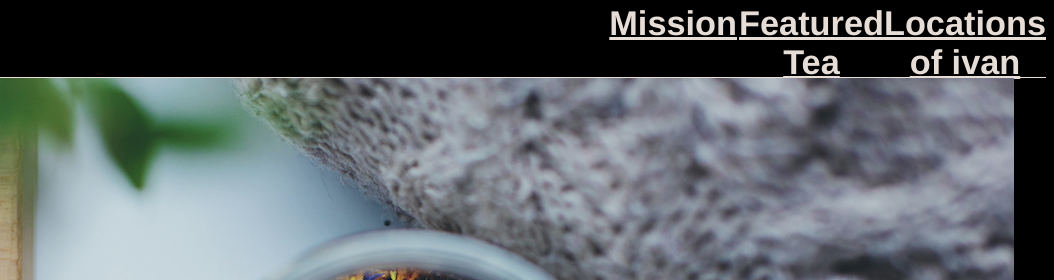
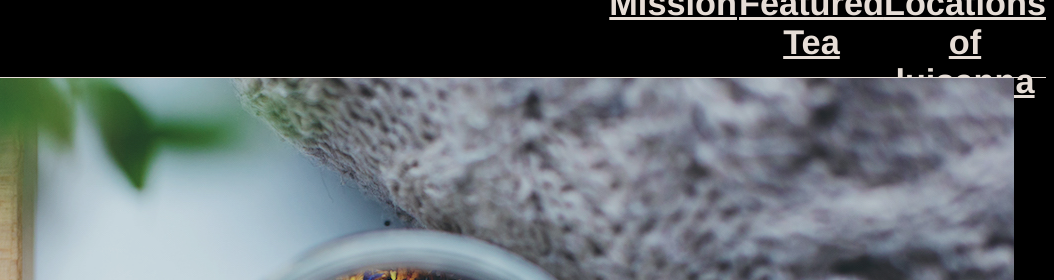
Before and after one commit to luisannarosario/TeaCosy1, a plain HTML site: page index.html in a window 1280 px wide. Shown: the top 280 px of the page, 226-1280 px from the left. Drawn offline with Linux system fonts and the light colour scheme.

Commit message:
don't want that change

```diff
--- a/index.html
+++ b/index.html
@@ -10,7 +10,7 @@
                 <div class="logo-text">
                     <h3 class="text">Mission</h3>
                     <h3 class="text">Featured Tea</h3>
-                    <h3 class="text">Locations of ivan</h3>
+                    <h3 class="text">Locations of luisanna</h3>
                 </div>
             </div>
          </div>
```
